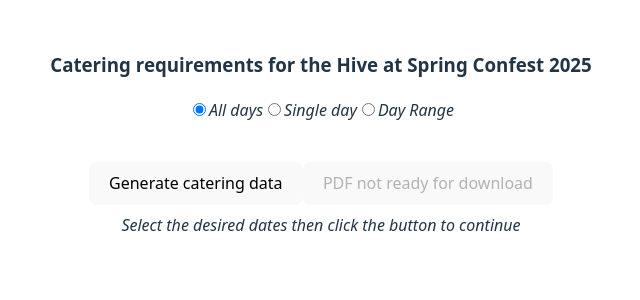
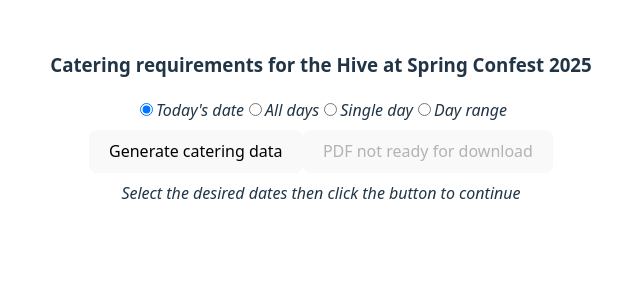
Before and after one commit to mileswhiticker/hivecateringexport, a React (Vite) app: page / in a window 1280 px wide. Shown: the top 300 px of the page, without its empty margins (319-959 px from the left). Built offline with nearby package versions, Linux system fonts and the light colour scheme; no server answers.

Commit message:
feat(frontend): the default date request is now today's date, replace magic strings with string constants
Signed-off-by: Miles Whiticker <miles.whiticker@gmail.com>

```diff
--- a/src/App.tsx
+++ b/src/App.tsx
@@ -20,6 +20,11 @@ type day = {
     dateObj: string;
 }
 
+const STRING_TODAY = "Today's date";
+const STRING_ALLDAYS = "All days";
+const STRING_DAYRANGE = "Day range";
+const STRING_SINGLEDAY = "Single day";
+
 function App() {
 
     const backend_url = import.meta.env.VITE_HIVECATER_BACKEND_ORIGIN
@@ -30,7 +35,7 @@ function App() {
 
     const [dietTable, setDietTable] = useState<JSX.Element[]>();
     const [dateHeading, setDateHeading] = useState("Select the desired dates then click the button to continue");
-    const [selectedDateType, setDateType] = useState("All days");
+    const [selectedDateType, setDateType] = useState(STRING_TODAY);
 
     const [inputStartDate, setInputStartDate] = useState("2025-10-10");
     const [inputEndDate, setInputEndDate] = useState("2025-11-10");
@@ -38,8 +43,10 @@ function App() {
     const handleDateRequestChange = (event: React.ChangeEvent<HTMLInputElement>) => {
         setDateType(event.target.value);
 
-        //safety checking for date ranges
-        if(event.target.value === "Day range") {
+        // console.log(`handleDateRequestChange() ${event.target.value}`);
+
+        if(event.target.value === STRING_DAYRANGE) {
+            //safety checking for date ranges
             const startDate = new Date(inputStartDate);
             const endDate = new Date(inputEndDate);
 
@@ -68,12 +75,22 @@ function App() {
         setPollButtonText(pollButtonLoadingText);
         // setDietTable(<div></div>);
 
+        let request_start_date = inputStartDate;
+        if(selectedDateType === STRING_TODAY) {
+            const todaysDateObject = new Date();
+            const todaysDateAsString = todaysDateObject.toISOString().split('T')[0];
+
+            //doesnt resolve immediately so we cant set it here
+            // setInputStartDate(todaysDateAsString);
+            request_start_date = todaysDateAsString;
+        }
+
         //is the user requesting a specific date range?
         let api_url_query = api_url;
         // console.log(`user is requesting date type: ${selectedDateType}`);
-        if(selectedDateType !== "All days"){
-            api_url_query += `?date_start=${inputStartDate}`;
-            if(selectedDateType === "Day range") {
+        if(selectedDateType !== STRING_ALLDAYS){
+            api_url_query += `?date_start=${request_start_date}`;
+            if(selectedDateType === STRING_DAYRANGE) {
                 api_url_query += `&date_end=${inputEndDate}`;
             }
         }
@@ -201,41 +218,51 @@ function App() {
                 <input
                     type="radio"
                     name="dateRequestInput"
-                    value="All days"
-                    checked={selectedDateType === "All days"}
+                    value={STRING_TODAY}
+                    checked={selectedDateType === STRING_TODAY}
                     onChange={handleDateRequestChange}
                 />
-                All days
+                {STRING_TODAY}
             </label>
             <label>
                 <input
                     type="radio"
                     name="dateRequestInput"
-                    value="Single day"
-                    checked={selectedDateType === "Single day"}
+                    value={STRING_ALLDAYS}
+                    checked={selectedDateType === STRING_ALLDAYS}
                     onChange={handleDateRequestChange}
                 />
-                Single day
+                {STRING_ALLDAYS}
             </label>
             <label>
                 <input
                     type="radio"
                     name="dateRequestInput"
-                    value="Day range"
-                    checked={selectedDateType === "Day range"}
+                    value={STRING_SINGLEDAY}
+                    checked={selectedDateType === STRING_SINGLEDAY}
                     onChange={handleDateRequestChange}
                 />
-                Day Range
+                {STRING_SINGLEDAY}
+            </label>
+            <label>
+                <input
+                    type="radio"
+                    name="dateRequestInput"
+                    value={STRING_DAYRANGE}
+                    checked={selectedDateType === STRING_DAYRANGE}
+                    onChange={handleDateRequestChange}
+                />
+                {STRING_DAYRANGE}
             </label>
         </em></div>
 
         <div className="lineItem">
 
         {/* when the user wants all days */}
-        <div className={selectedDateType === "All days" ? "" : "hidden"}><br/></div>
+        <div className={selectedDateType === STRING_ALLDAYS ? "" : "hidden"}><br/></div>
 
         {/* when the user wants a single day */}
-        <div className={selectedDateType === "Single day" ? "" : "hidden"}><input
+        <div className={selectedDateType === STRING_SINGLEDAY ? "" : "hidden"}><input
             type="date"
             name="event"
             min="2025-10-01"
@@ -245,7 +272,7 @@ function App() {
         /></div>
 
         {/* when the user wants a range of days */}
-        <div className={selectedDateType === "Day range" ? "" : "hidden"}>Between <input
+        <div className={selectedDateType === STRING_DAYRANGE ? "" : "hidden"}>Between <input
             type="date"
             name="event"
             min="2025-10-01"
```
